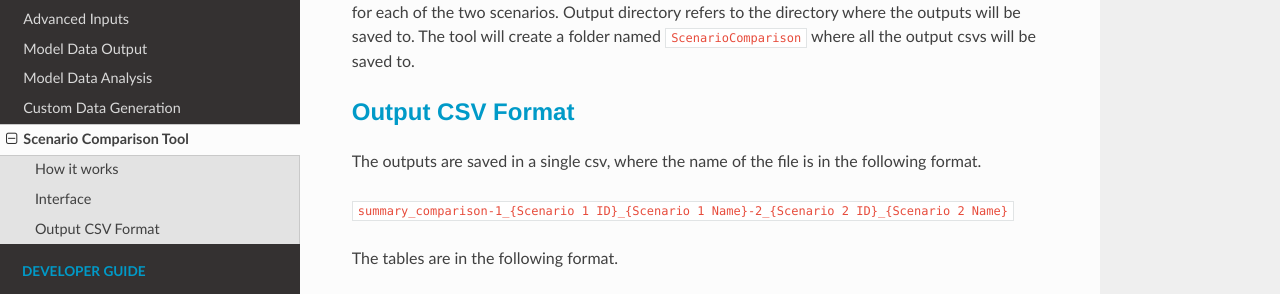
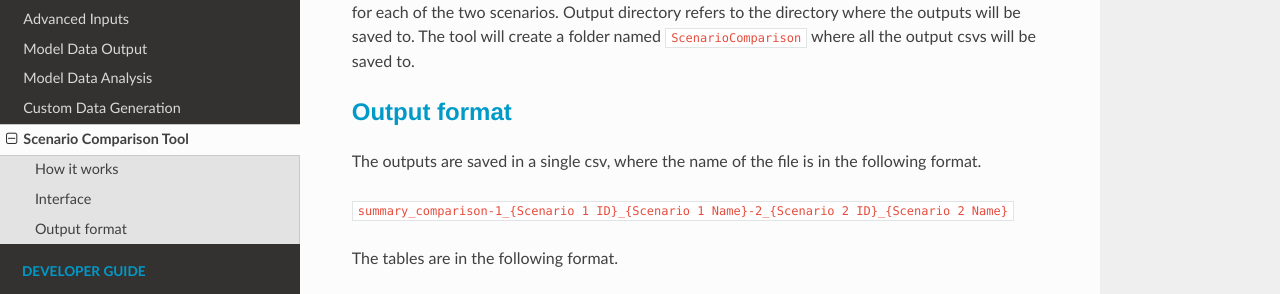
Before and after one commit to TransLinkForecasting/rtmdoc, an MkDocs documentation site: the page built from docs/scenario_comparison.md, in a window 1280 px wide and 900 px high, scrolled down 2865 px. Shown: the part 162-456 px from the top of the window. Built offline with MkDocs 1.6.1, drawn with Linux system fonts in a browser that asks for light colours; nearby versions of some CDN libraries.

Commit message:
update section header

```diff
--- a/docs/scenario_comparison.md
+++ b/docs/scenario_comparison.md
@@ -32,7 +32,7 @@ The following image lists the tables that each of the outputs pulls data from. I
 
 Once the tool has been imported to EMME, the tool needs 3 inputs to run. Scenario 1 Directory and Scenario 2 Directory refers to the directories that house the `rtm.db` and `trip_summaries.db` for each of the two scenarios. Output directory refers to the directory where the outputs will be saved to. The tool will create a folder named `ScenarioComparison` where all the output csvs will be saved to.
 
-## Output CSV Format
+## Output format
 
 The outputs are saved in a single csv, where the name of the file is in the following format.
 
```
